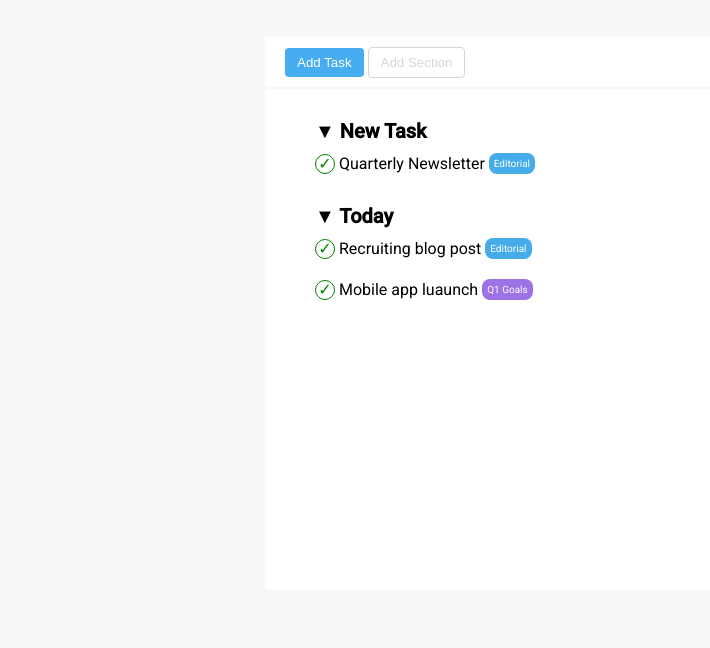
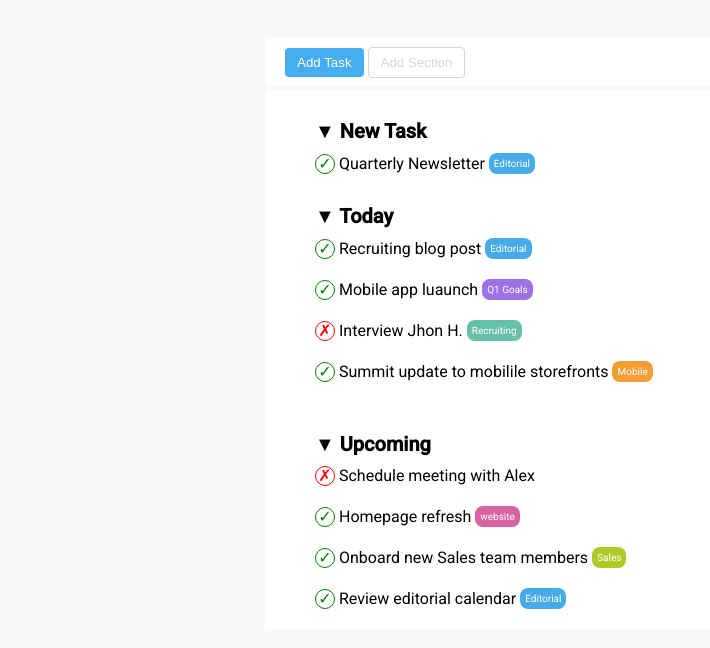
Before and after one commit to ElisaBoscani/html-css-toboolist, a plain HTML site: page index.html in a window 1280 px wide. Shown: the part 78-726 px from the top of the page, without its empty margins (0-710 px from the left). Drawn offline with Linux system fonts and the light colour scheme.

Commit message:
add content and finish page

```diff
--- a/asset/css/style.css
+++ b/asset/css/style.css
@@ -52,24 +52,7 @@ h2 {
 .inline {
   display: inline-block;
 }
-.check {
-  display: inline-block;
-  color: green;
-  width: 20px;
-  height: 20px;
-  border: solid 1px green;
-  border-radius: 50%;
-  text-align: center;
-  line-height: 17px;
-}
-.edit {
-  background-color: var(--bool-editorial);
-  border-radius: 8px;
-  padding: 5px;
-  font-size: 10px;
-  color: var(--bool-white);
-  vertical-align: bottom;
-}
+
 /* #endregion utility */
 
 /* #region header */
@@ -107,13 +90,45 @@ h2 {
 
 /* #region content */
 .content {
-  height: 500px;
+  height: auto;
   background-color: var(--bool-white);
   padding-left: 50px;
 }
 .card {
   padding-bottom: 20px;
 }
+/* style chck and cross */
+.check {
+  display: inline-block;
+  color: green;
+  width: 20px;
+  height: 20px;
+  border: solid 1px green;
+  border-radius: 50%;
+  text-align: center;
+  line-height: 17px;
+}
+.cross {
+  display: inline-block;
+  color: red;
+  width: 20px;
+  height: 20px;
+  border: solid 1px red;
+  border-radius: 50%;
+  text-align: center;
+  line-height: 17px;
+}
+/* end style chck and cross */
+/* style element  */
+.edit {
+  background-color: var(--bool-editorial);
+  border-radius: 8px;
+  padding: 5px;
+  font-size: 10px;
+  color: var(--bool-white);
+  vertical-align: bottom;
+}
+
 .goals {
   background-color: var(--bool-goals);
   border-radius: 8px;
@@ -122,3 +137,41 @@ h2 {
   color: var(--bool-white);
   vertical-align: bottom;
 }
+
+.recruiting {
+  background-color: var(--bool-recluiting);
+  border-radius: 8px;
+  padding: 5px;
+  font-size: 10px;
+  color: var(--bool-white);
+  vertical-align: bottom;
+}
+
+.mobile {
+  background-color: var(--bool-mobile);
+  border-radius: 8px;
+  padding: 5px;
+  font-size: 10px;
+  color: var(--bool-white);
+  vertical-align: bottom;
+}
+
+.website {
+  background-color: var(--bool-website);
+  border-radius: 8px;
+  padding: 5px;
+  font-size: 10px;
+  color: var(--bool-white);
+  vertical-align: bottom;
+}
+
+.sales {
+  background-color: var(--bool-sales);
+  border-radius: 8px;
+  padding: 5px;
+  font-size: 10px;
+  color: var(--bool-white);
+  vertical-align: bottom;
+}
+/* end style element  */
+/* #endregion content */
--- a/index.html
+++ b/index.html
@@ -49,7 +49,41 @@
             <p class="inline">Mobile app luaunch</p>
             <span class="inline goals">Q1 Goals</span>
           </div>
+          <div class="card">
+            <span class="cross">&cross;</span>
+            <p class="inline">Interview Jhon H.</p>
+            <span class="inline recruiting">Recruiting</span>
+          </div>
+          <div class="card">
+            <span class="check">&check;</span>
+            <p class="inline">Summit update to mobilile storefronts</p>
+            <span class="inline mobile">Mobile</span>
+          </div>
         </section>
+        <!-- today -->
+        <section>
+          <h2>&#9660; Upcoming</h2>
+          <div class="card">
+            <span class="cross">&cross;</span>
+            <p class="inline">Schedule meeting with Alex</p>
+          </div>
+          <div class="card">
+            <span class="check">&check;</span>
+            <p class="inline">Homepage refresh</p>
+            <span class="inline website">website</span>
+          </div>
+          <div class="card">
+            <span class="check">&check;</span>
+            <p class="inline">Onboard new Sales team members</p>
+            <span class="inline sales">Sales</span>
+          </div>
+          <div class="card">
+            <span class="check">&check;</span>
+            <p class="inline">Review editorial calendar</p>
+            <span class="inline edit">Editorial</span>
+          </div>
+        </section>
+        <!-- uncoming -->
       </div>
     </main>
   </body>
```
